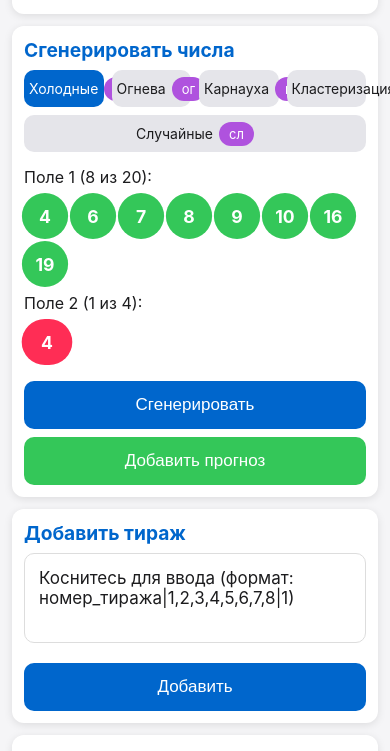
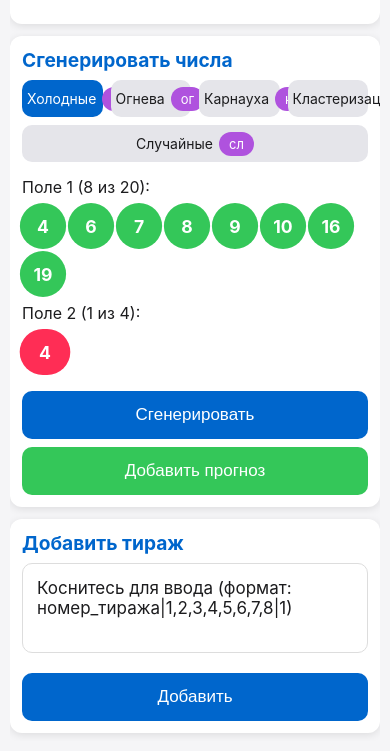
Before and after one commit to IgorEfimof/RDS5, a plain HTML site: page index.html in a window 390 px wide. Shown: the part 93-844 px from the top of the page. Drawn offline with Linux system fonts and the light colour scheme.

Commit message:
Update index.html

```diff
--- a/index.html
+++ b/index.html
@@ -52,25 +52,23 @@
             height: 100%;
             margin: 0;
             padding: 0;
-            overflow: hidden; /* Разрешаем скролл только внутри контейнера */
+            overflow: hidden;
         }
 
         body {
             font-family: -apple-system, BlinkMacSystemFont, 'Segoe UI', Roboto, sans-serif;
+            padding: 10px;
             background: var(--bg-color);
             color: var(--text-color);
             -webkit-user-select: none;
             user-select: none;
             display: flex;
             flex-direction: column;
-            position: relative;
-        }
-
-        body.keyboard-open {
-            position: fixed;
-            width: 100%;
-            height: 100%;
-            overflow: hidden;
+            position: absolute; /* Изменено с relative на absolute */
+            top: 0;
+            left: 0;
+            right: 0;
+            bottom: 0;
         }
 
         .container {
@@ -672,23 +670,6 @@
                 font-size: 14px;
                 padding: 10px 5px;
             }
-/* --- Фиксация интерфейса и адаптация под iPad --- */
-body {
-    padding: 0 !important; /* Убираем внутренний отступ у body */
-}
-.container {
-    width: 100vw !important;   /* Растягиваем контейнер на всю ширину экрана */
-    min-height: 0 !important;  /* Для корректного flex на iPad */
-    padding-left: 12px;
-    padding-right: 12px;
-}
-@media (min-width: 768px) and (max-width: 1024px) {
-    .container {
-        max-width: 800px;
-        margin: 0 auto;
-        padding-left: 24px;
-        padding-right: 24px;
-    }
         }
     </style>
 </head>
@@ -1871,6 +1852,28 @@ body {
 
     // Обработчик кнопки обновления статистики
     document.getElementById('refreshStatsBtn').onclick = updateWinsStats;
+
+    // Фикс для iPad Split View
+    function updateLayoutForSplitView() {
+        const isSplitView = window.innerWidth < 1024 && window.innerHeight < 768;
+        const container = document.querySelector('.container');
+
+        if (isSplitView) {
+            container.style.maxHeight = `${window.innerHeight - 50}px`;
+            container.style.overflowY = 'auto';
+        } else {
+            container.style.maxHeight = '';
+            container.style.overflowY = '';
+        }
+    }
+
+    // Обновляем при ресайзе и при загрузке
+    window.addEventListener('resize', updateLayoutForSplitView);
+    window.addEventListener('orientationchange', updateLayoutForSplitView);
+    window.addEventListener('load', updateLayoutForSplitView);
+
+    // Вызываем сразу после загрузки
+    setTimeout(updateLayoutForSplitView, 300);
 </script>
 </body>
 </html>
```
